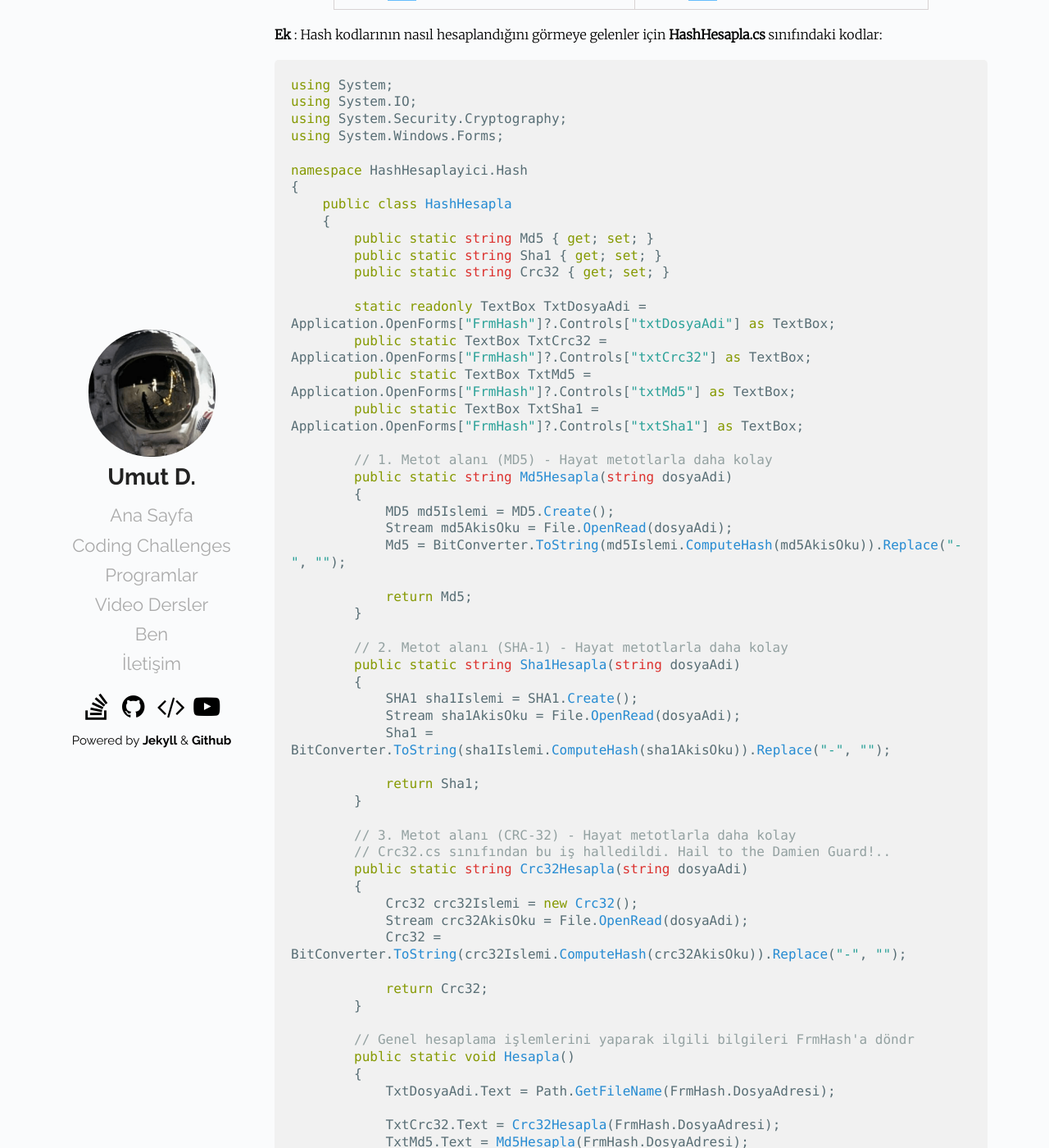
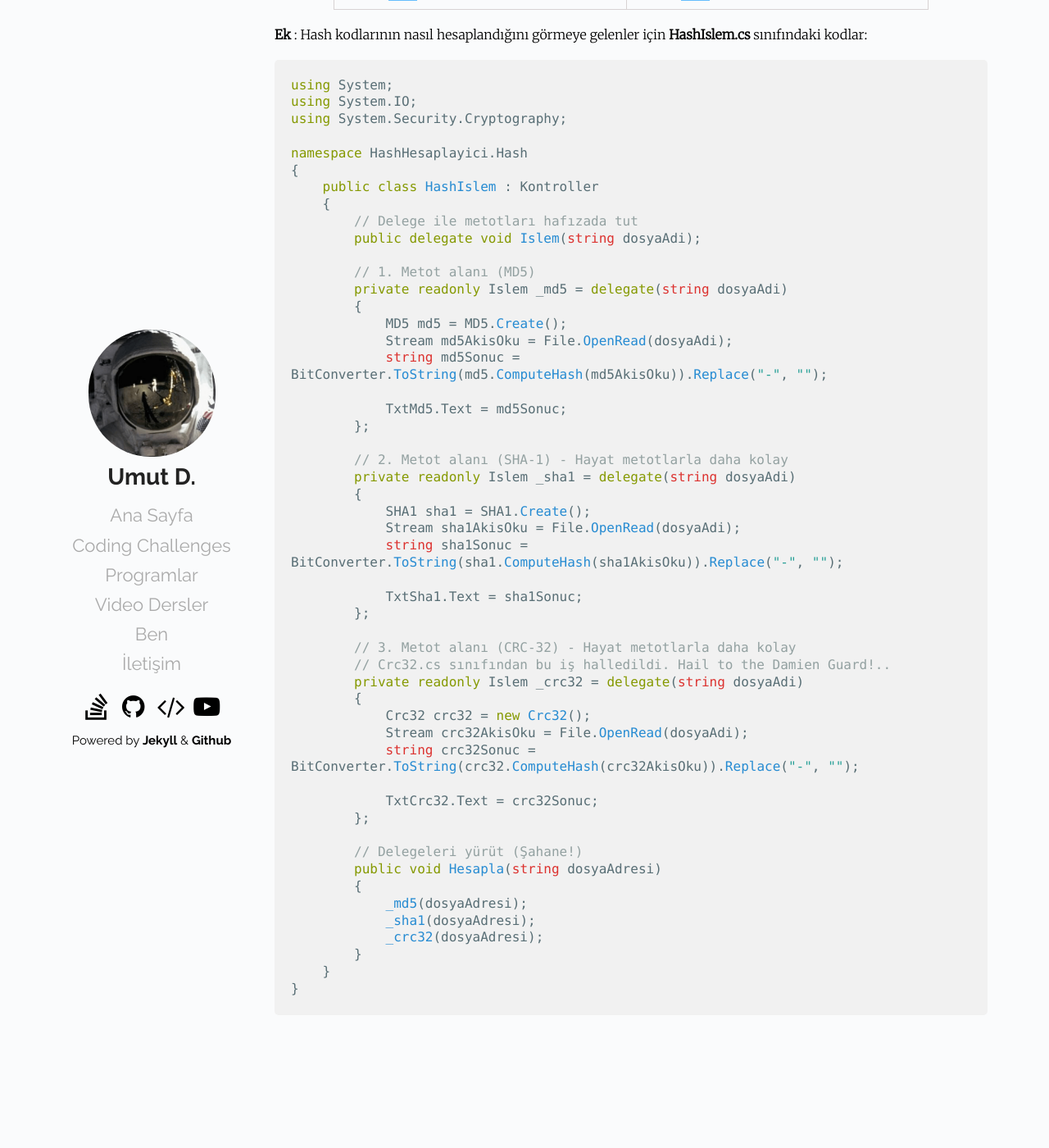
Before and after one commit to Umut-D/umutd.com, a Jekyll site: the page built from _posts/programlar/2018-11-22-dosya-hash-degeri-hesaplayici.md, in a window 1280 px wide and 1400 px high, scrolled down 1974 px. Shown: the whole window at 82% size. Built offline with Jekyll 4.4.1, drawn with Linux system fonts in a browser that asks for light colours; after the commit the page ends 3232 px from its top, so only the background shows below that; some of the changed text lies outside the part shown.

Commit message:
dosya hash degeri hesaplayici programi guncellendi

````diff
--- a/_posts/programlar/2018-11-22-dosya-hash-degeri-hesaplayici.md
+++ b/_posts/programlar/2018-11-22-dosya-hash-degeri-hesaplayici.md
@@ -1,12 +1,14 @@
 ---
 layout: post
 title: Dosya Hash Değeri Hesaplayıcı
-date: 2018-11-22 12:43 +0300
+date: 2019-11-20 16:43 +0300
 categories: Programlar
-tags: Barkod, Barkod Kontrol Kodu Hesaplayıcı, EAN-13, Kontrol Kodu
+tags: Hash Değeri, Sha-1, MD5, CRC32, Kontrol Kodu
 redirect_from:
   - /programlar/dosya-hash-degeri-hesaplayici/
   - /etiket/crc32/
+  - /etiket/md5/
+  - /etiket/sha1/
 ---
 ![dosya-hash-hesaplayici](/images/programlar/dosya-hash-hesaplayici.png){: width="46%"}
 
@@ -33,74 +35,65 @@ Girizgah fazla uzadı nedense. Çok mu dolmuşum ne?!?! Özet geçeyim: Bu progr
 * Dosya hash eşleştirmesi yapabilme.
 
 {:.tablo-ortali}
-| Dosya Hash Değeri Hesaplayıcı <br>![Versiyon](https://img.shields.io/badge/Versiyon-1.01-blueviolet.svg?style=flat) ![Durum](https://img.shields.io/badge/Durum-Çalışıyor-success.svg?style=flat) | Dosya Hash Değeri Hesaplayıcı (Proje)<br>![Lisans](https://img.shields.io/badge/Lisans-MIT-blue.svg?style=flat) ![Durum](https://img.shields.io/badge/Proje-Sonlandırıldı-lightgray.svg?style=flat) ![Arşiv](https://img.shields.io/badge/Arşiv-orange.svg?style=flat)|
+| Dosya Hash Değeri Hesaplayıcı <br>![Versiyon](https://img.shields.io/badge/Versiyon-1.02-blueviolet.svg?style=flat) ![Durum](https://img.shields.io/badge/Durum-Çalışıyor-success.svg?style=flat) | Dosya Hash Değeri Hesaplayıcı (Proje)<br>![Lisans](https://img.shields.io/badge/Lisans-MIT-blue.svg?style=flat) ![Durum](https://img.shields.io/badge/Proje-Sonlandırıldı-lightgray.svg?style=flat) ![Arşiv](https://img.shields.io/badge/Arşiv-orange.svg?style=flat)|
 |----------------------------------------- -|-------------------------------------------|
-| **MD5**: 1b3b7532b57e722e2d9302bc06f76844 | **MD5**: b52d621224822341fd08f977cb75cf76 |
-| **Boyut**: 140.1 KB                       | **Boyut**: 778.8 KB                         |
+| **MD5**: ed8ce2513eccb53cec1e9e53b994d7f3 | **MD5**: 1b8e203e4b713859a986d60e66fa80ee |
+| **Boyut**: 140 KB                       | **Boyut**: 776 KB                         |
 | **Gereksinimler**: .Net Framework 4     | **Gereksinimler**: .Net Framework 4     |
 | **Platform**: Microsoft Windows           | **Programlama Dili**: C#                  |
 | **İndir**: [Link](https://www.dropbox.com/s/qm72jn7xtsd2hxw/dosya-hash-degeri-hesaplayici.zip?dl=1)         | **İndir**: [Link](https://www.dropbox.com/s/ycsfp8q8ad20ind/dosya-hash-degeri-hesaplayici-proje.zip?dl=1)                      |
 
-**Ek** : Hash kodlarının nasıl hesaplandığını görmeye gelenler için **HashHesapla.cs** sınıfındaki kodlar:
+**Ek** : Hash kodlarının nasıl hesaplandığını görmeye gelenler için **HashIslem.cs** sınıfındaki kodlar:
 
 ```csharp
 using System;
 using System.IO;
 using System.Security.Cryptography;
-using System.Windows.Forms;
 
 namespace HashHesaplayici.Hash
 {
-    public class HashHesapla
+    public class HashIslem : Kontroller
     {
-        public static string Md5 { get; set; }
-        public static string Sha1 { get; set; }
-        public static string Crc32 { get; set; }
+        // Delege ile metotları hafızada tut
+        public delegate void Islem(string dosyaAdi);
 
-        static readonly TextBox TxtDosyaAdi = Application.OpenForms["FrmHash"]?.Controls["txtDosyaAdi"] as TextBox;
-        public static TextBox TxtCrc32 = Application.OpenForms["FrmHash"]?.Controls["txtCrc32"] as TextBox;
-        public static TextBox TxtMd5 = Application.OpenForms["FrmHash"]?.Controls["txtMd5"] as TextBox;
-        public static TextBox TxtSha1 = Application.OpenForms["FrmHash"]?.Controls["txtSha1"] as TextBox;
+        // 1. Metot alanı (MD5)
+        private readonly Islem _md5 = delegate(string dosyaAdi)
+        {
+            MD5 md5 = MD5.Create();
+            Stream md5AkisOku = File.OpenRead(dosyaAdi);
+            string md5Sonuc = BitConverter.ToString(md5.ComputeHash(md5AkisOku)).Replace("-", "");
 
-        // 1. Metot alanı (MD5) - Hayat metotlarla daha kolay
-        public static string Md5Hesapla(string dosyaAdi)
-        {
-            MD5 md5Islemi = MD5.Create();
-            Stream md5AkisOku = File.OpenRead(dosyaAdi);
-            Md5 = BitConverter.ToString(md5Islemi.ComputeHash(md5AkisOku)).Replace("-", "");
-
-            return Md5;
-        }
+            TxtMd5.Text = md5Sonuc;
+        };
 
         // 2. Metot alanı (SHA-1) - Hayat metotlarla daha kolay
-        public static string Sha1Hesapla(string dosyaAdi)
+        private readonly Islem _sha1 = delegate(string dosyaAdi)
         {
-            SHA1 sha1Islemi = SHA1.Create();
+            SHA1 sha1 = SHA1.Create();
             Stream sha1AkisOku = File.OpenRead(dosyaAdi);
-            Sha1 = BitConverter.ToString(sha1Islemi.ComputeHash(sha1AkisOku)).Replace("-", "");
+            string sha1Sonuc = BitConverter.ToString(sha1.ComputeHash(sha1AkisOku)).Replace("-", "");
 
-            return Sha1;
-        }
+            TxtSha1.Text = sha1Sonuc;
+        };
 
         // 3. Metot alanı (CRC-32) - Hayat metotlarla daha kolay
         // Crc32.cs sınıfından bu iş halledildi. Hail to the Damien Guard!..
-        public static string Crc32Hesapla(string dosyaAdi)
+        private readonly Islem _crc32 = delegate(string dosyaAdi)
         {
-            Crc32 crc32Islemi = new Crc32();
+            Crc32 crc32 = new Crc32();
             Stream crc32AkisOku = File.OpenRead(dosyaAdi);
-            Crc32 = BitConverter.ToString(crc32Islemi.ComputeHash(crc32AkisOku)).Replace("-", "");
+            string crc32Sonuc = BitConverter.ToString(crc32.ComputeHash(crc32AkisOku)).Replace("-", "");
 
-            return Crc32;
-        }
+            TxtCrc32.Text = crc32Sonuc;
+        };
 
-        // Genel hesaplama işlemlerini yaparak ilgili bilgileri FrmHash'a döndr
-        public static void Hesapla()
+        // Delegeleri yürüt (Şahane!)
+        public void Hesapla(string dosyaAdresi)
         {
-            TxtDosyaAdi.Text = Path.GetFileName(FrmHash.DosyaAdresi);
-
-            TxtCrc32.Text = Crc32Hesapla(FrmHash.DosyaAdresi);
-            TxtMd5.Text = Md5Hesapla(FrmHash.DosyaAdresi);
-            TxtSha1.Text = Sha1Hesapla(FrmHash.DosyaAdresi);
+            _md5(dosyaAdresi);
+            _sha1(dosyaAdresi);
+            _crc32(dosyaAdresi);
         }
     }
 }
````
Also changed, not shown: _posts/programlar/2019-11-13-alan-cevre-hesaplayici.md (+1 -1 lines), _posts/programlar/2019-11-16-son-depremler.md (+1 -1 lines).
